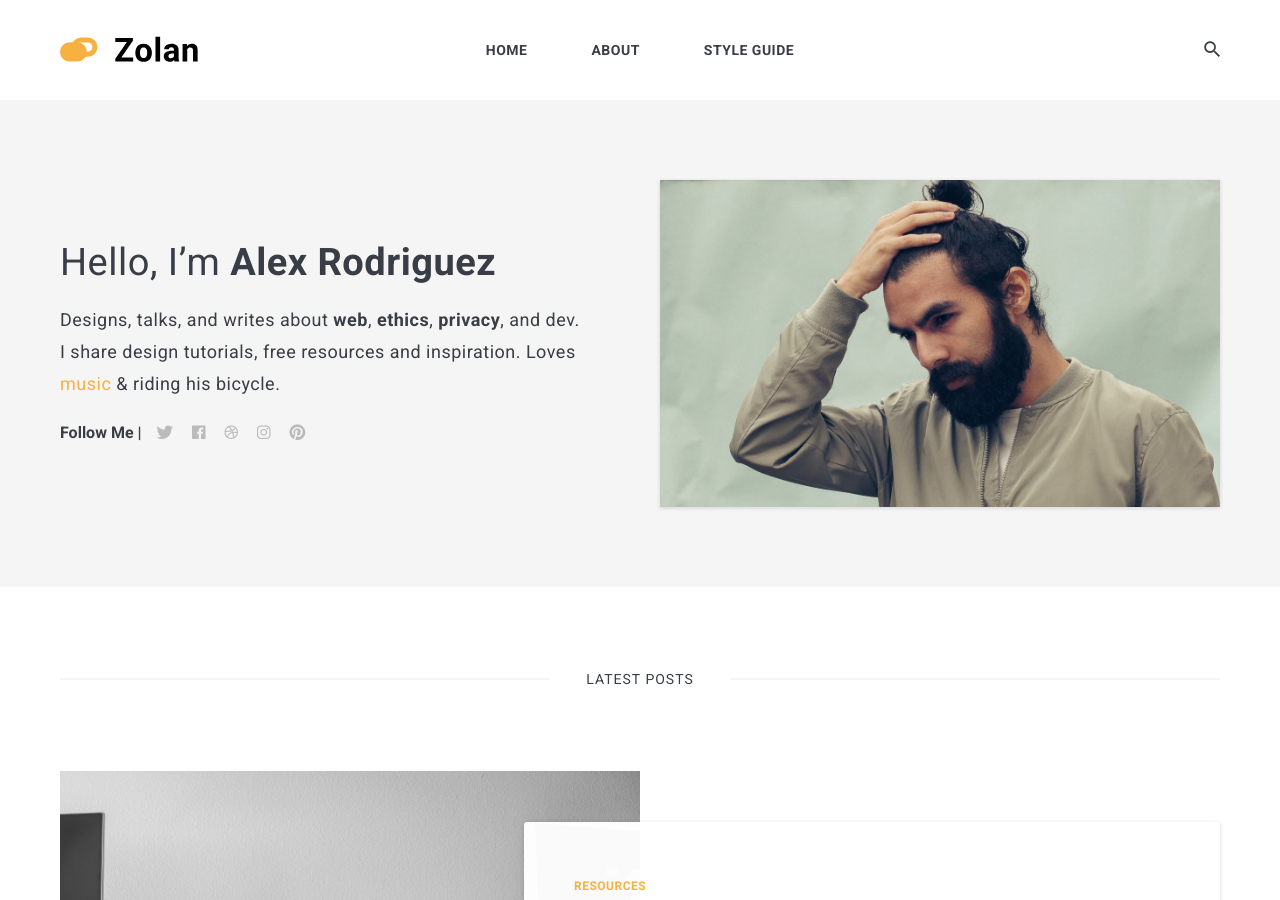
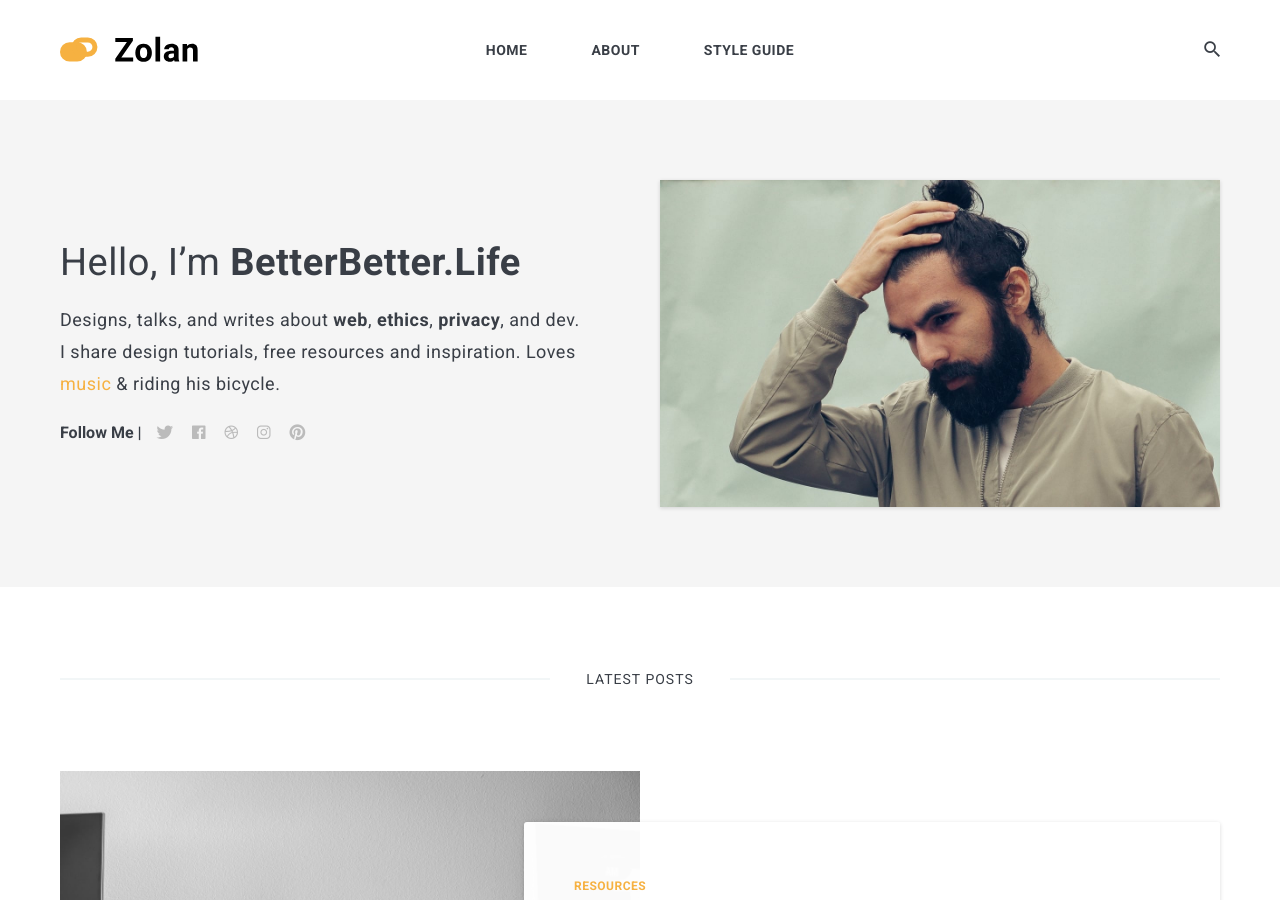
Before and after one commit to aSSong/betterbetterlife, a Jekyll site: the page built from index.html, in a window 1280 px wide and 900 px high. Built offline with Jekyll 4.4.1, drawn with Linux system fonts in a browser that asks for light colours; nearby versions of some CDN libraries; the list of posts is cut into pages by our own code.

Commit message:
Update settings.yml

```diff
--- a/_data/settings.yml
+++ b/_data/settings.yml
@@ -8,9 +8,9 @@
 #-------------------------------
 # Author Settings
 author:
-  name: Alex Rodriguez
+  name: BetterBetter.Life
   image: 01.jpg
-  say-hello: Hello, I’m <strong>Alex Rodriguez</strong>
+  say-hello: Hello, I’m <strong>BetterBetter.Life</strong>
   bio: Designs, talks, and writes about <strong>web</strong>, <strong>ethics</strong>, <strong>privacy</strong>, and dev. I share design tutorials, free resources and inspiration. Loves <a href="#">music</a> & riding his bicycle.
 
 
```
